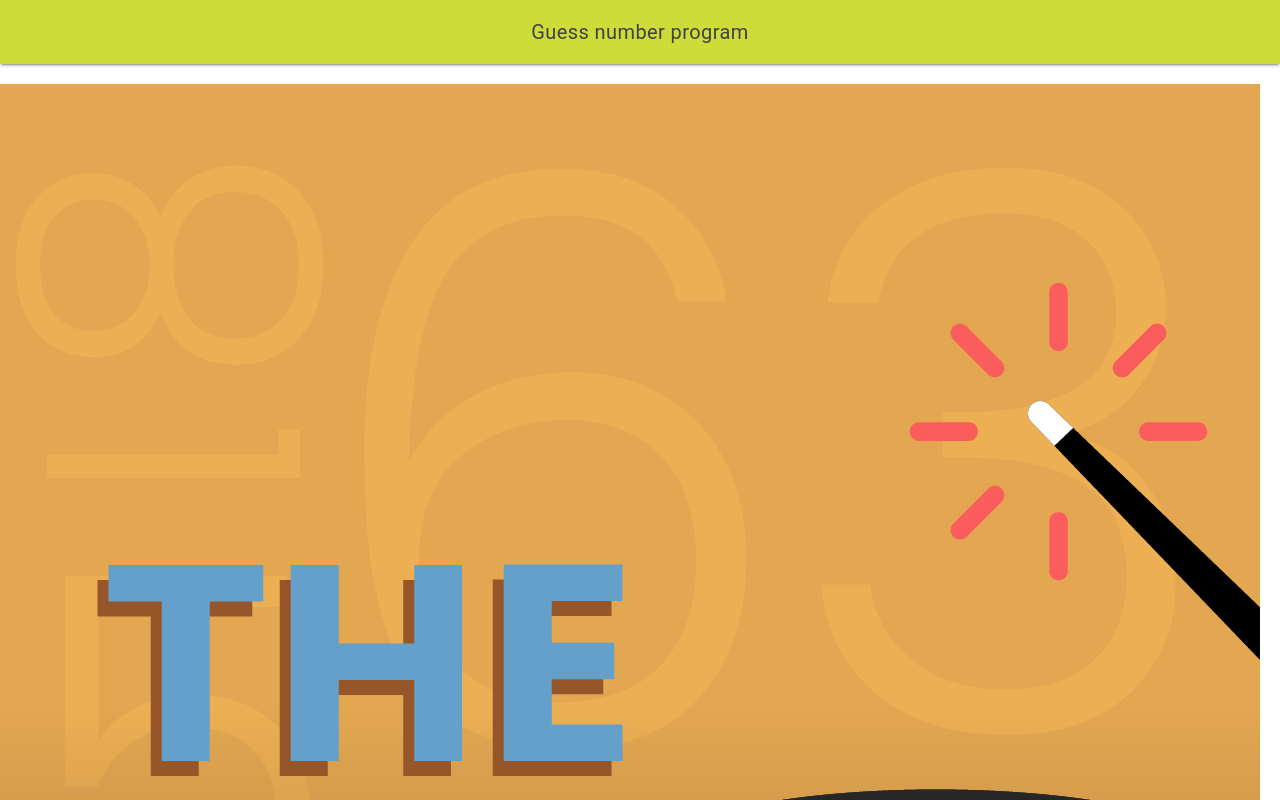
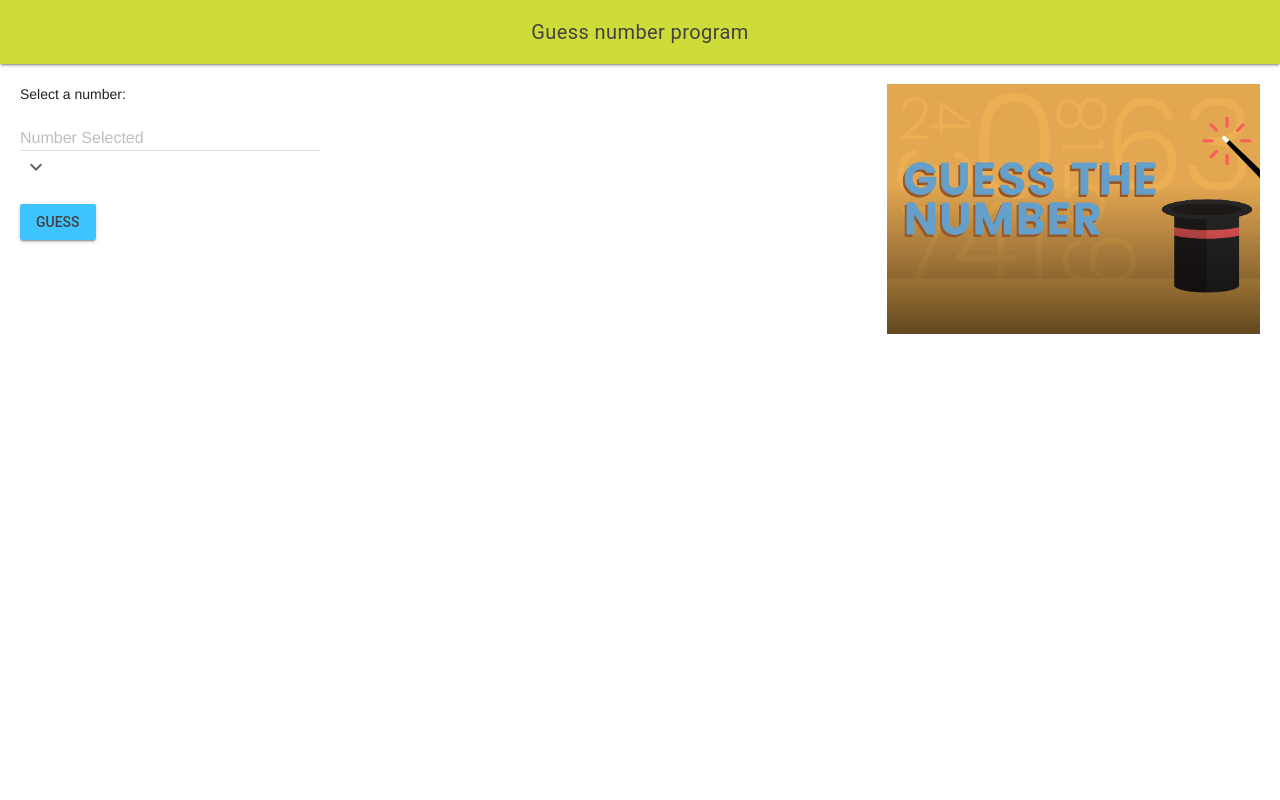
Before and after one commit to MTHS-ICS2O-2-2022/ICS2O-Unit-5-01-Osamah-Hasan, a plain HTML site: page index.html in a window 1280 px wide. Drawn offline with nearby package versions, Linux system fonts and the light colour scheme.

Commit message:
update 0.6

```diff
--- a/css/style.css
+++ b/css/style.css
@@ -31,6 +31,8 @@ body {
   background-color: rgb(255 255 255);
 }
 
-img {
+.right-image {
+  height: 250px;
+  width: auto;
   float: right;
 }
```
